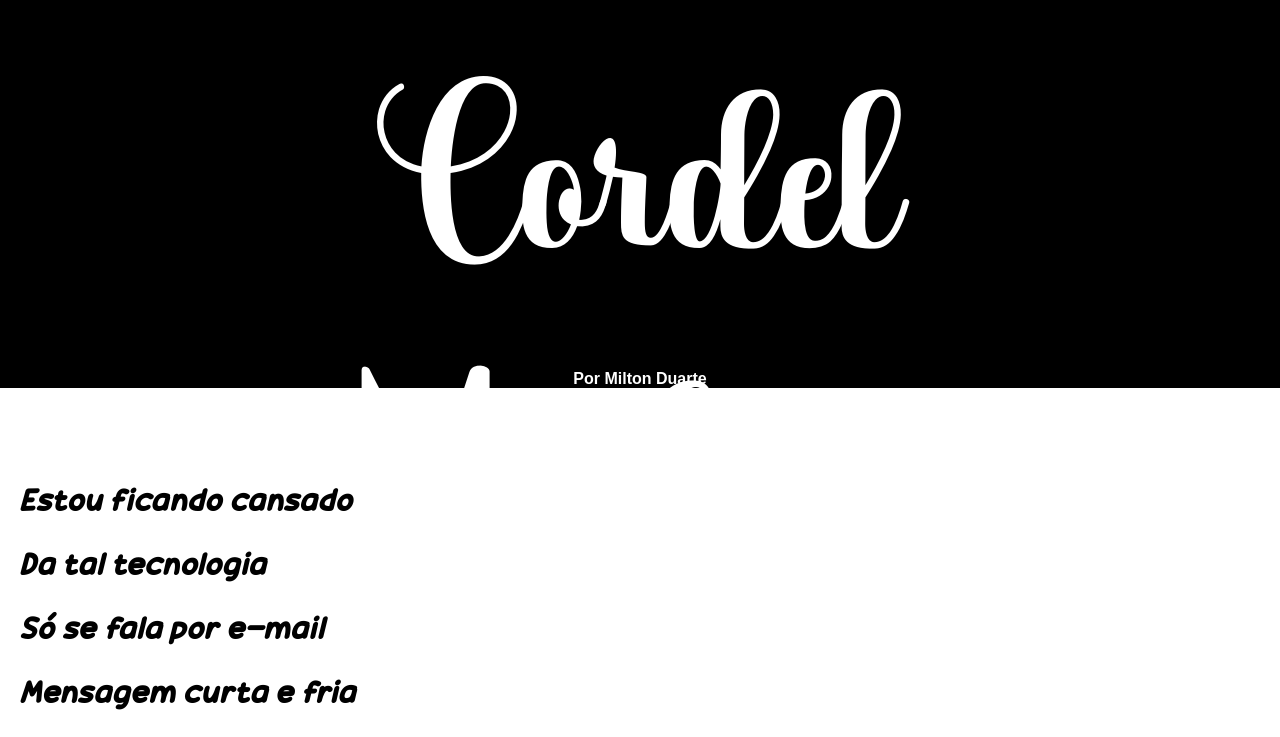
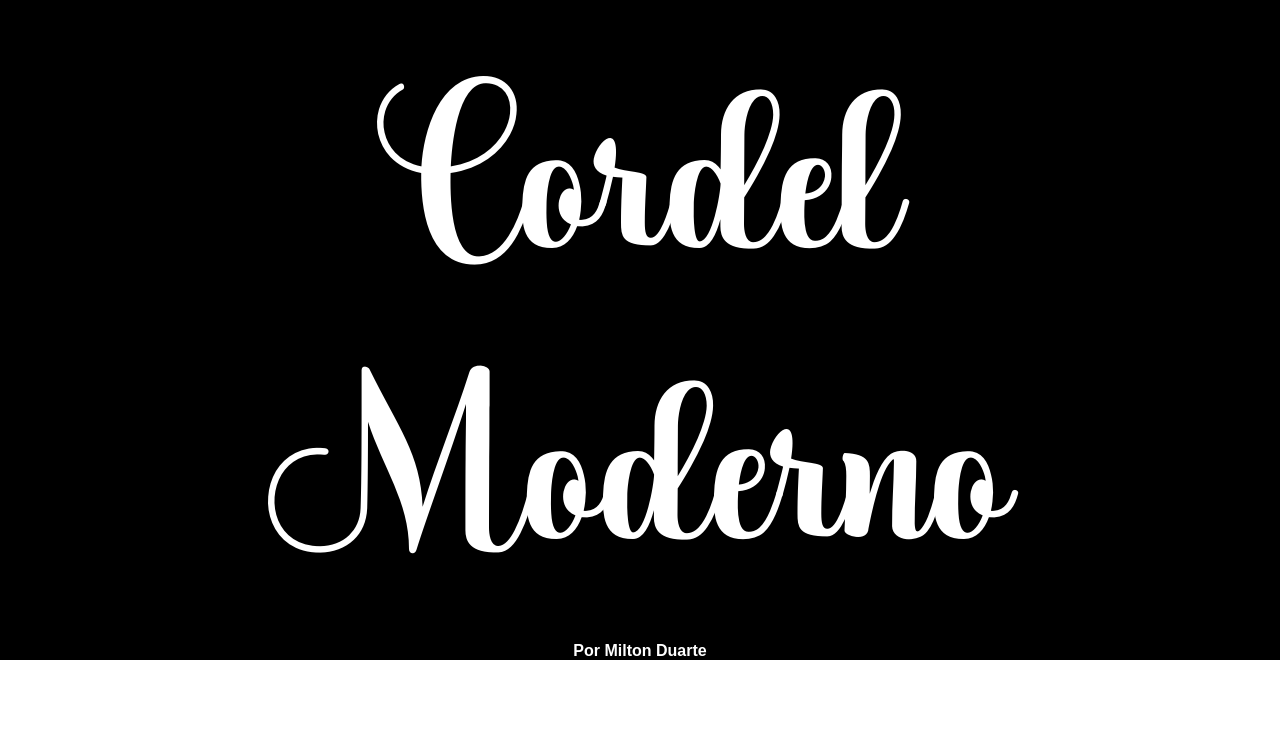
Before and after one commit to Wlevy1/HTML-CSS, a plain HTML site: page Desafios/Site Cordel/index.html in a window 1280 px wide. Shown: the top 737 px of the page. Drawn offline with Linux system fonts and the light colour scheme.

Commit message:
novo update no css

```diff
--- a/Desafios/Site Cordel/style.css
+++ b/Desafios/Site Cordel/style.css
@@ -23,7 +23,6 @@ body{
 }
 
 .cabeçalho{
-	display: block;
 	background-color: black;
 	font-family: Cordel, serif;
 	text-align: center;
@@ -31,9 +30,9 @@ body{
 
 
 .cabeçalho > h1{
-	height: 25vw;
 	font-size: 25vh;
 	padding-top: 50px;
+	padding-bottom: 10px;
 	font-weight: 100;
 	word-spacing: 6px;
 	color: white;
```
